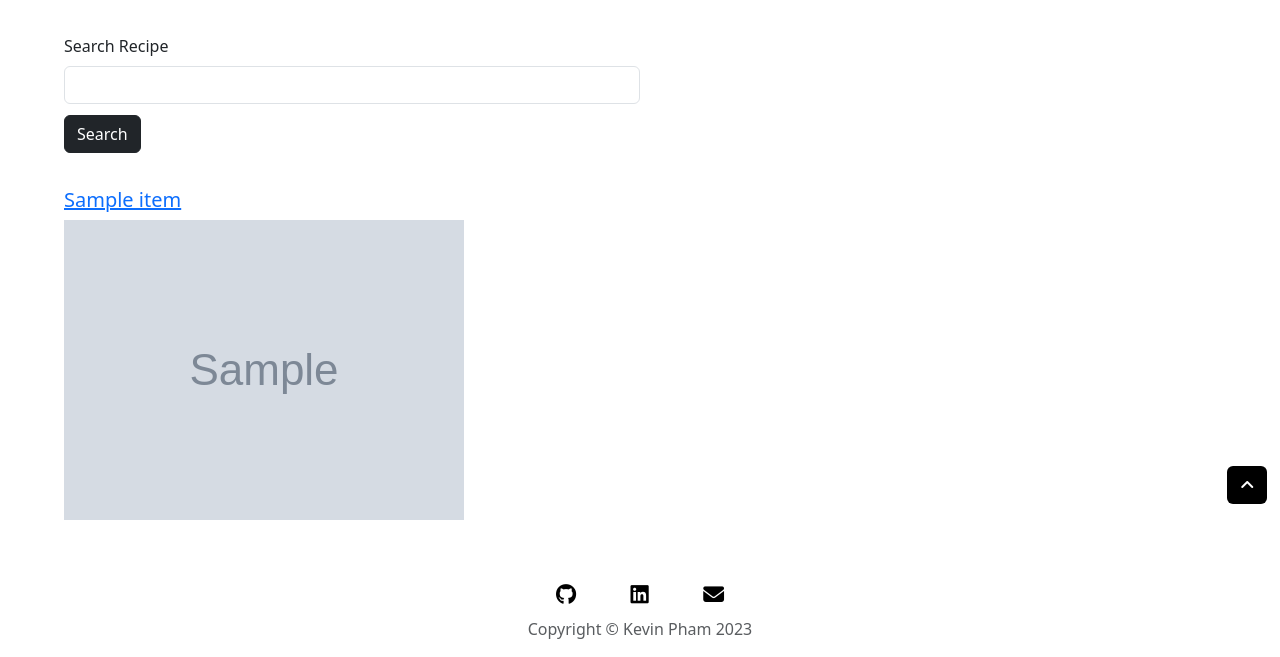
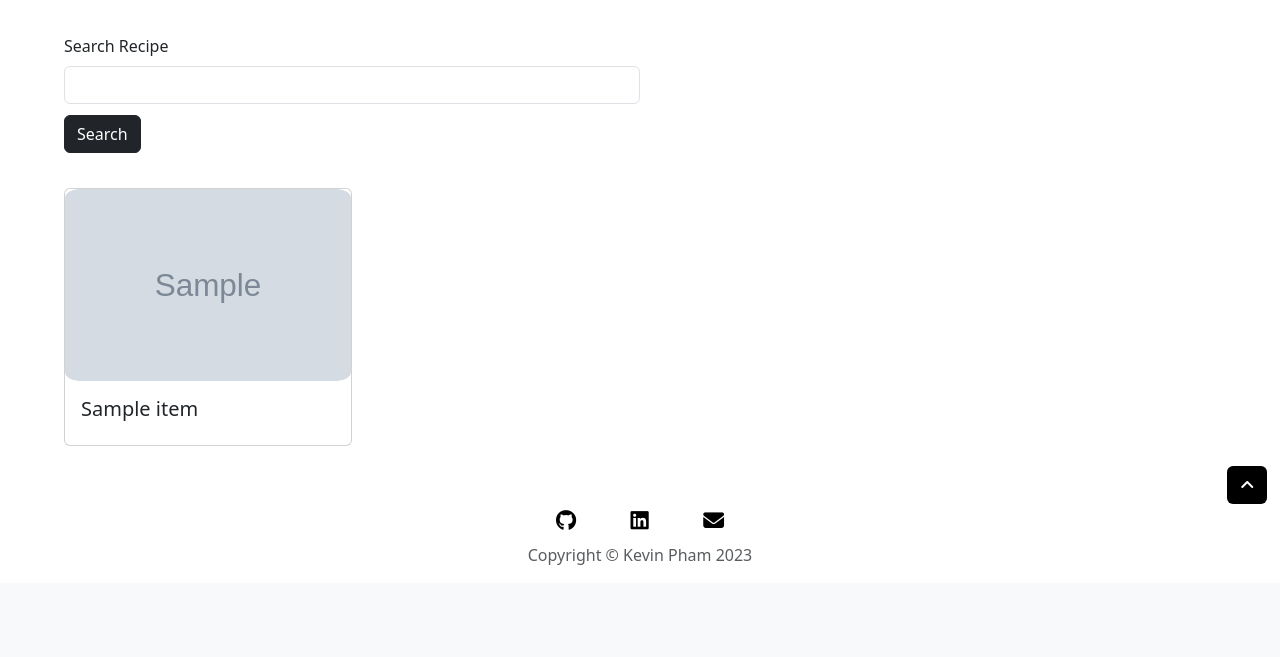
Before and after one commit to kvnvpham/meal_planner, a Flask app: template templates/search.html in a window 1280 px wide. Shown: the part 288-945 px from the top of the page. After the commit the page ends 853 px from the top, so only its background shows below. Run offline with Flask 2, Linux system fonts and the light colour scheme; the template is opened without the code that fills it: values that come from a table or form of the project are taken from there, most other values are stand-ins (such as "Sample title", 1, 10 or a date in 2020); grey boxes marked "Sample" are stand-in pictures; some libraries are stand-ins or nearby versions.

Commit message:
Modify search

```diff
--- a/templates/search.html
+++ b/templates/search.html
@@ -29,10 +29,20 @@
 
             {% if results %}
             <div>
-                {% for item in results %}
-                <a href="{{ url_for('get_recipe_info', user_id=user_id, search_id=item.id) }}"><h5>{{ item.title }}</h5></a>
-                <img src="{{ item.image }}">
-                {% endfor %}
+                <div class="row">
+                    {% for item in results %}
+                    <div class="col-lg-3 col-md-3">
+                        <div class="card" style="width: 18rem;">
+                            <a href="{{ url_for('get_recipe_info', user_id=user_id, search_id=item.id) }}">
+                                <img src="{{ item.image }}" class="card-img-top card-images" alt="food-image">
+                            </a>
+                            <div class="card-body">
+                                <h5 class="card-title">{{ item.title }}</h5>
+                            </div>
+                        </div>
+                    </div>
+                    {% endfor %}
+                </div>
             </div>
             {% endif %}
         </div>
```
Also changed, not shown: templates/recipe_information.html (+8 -1 lines).
